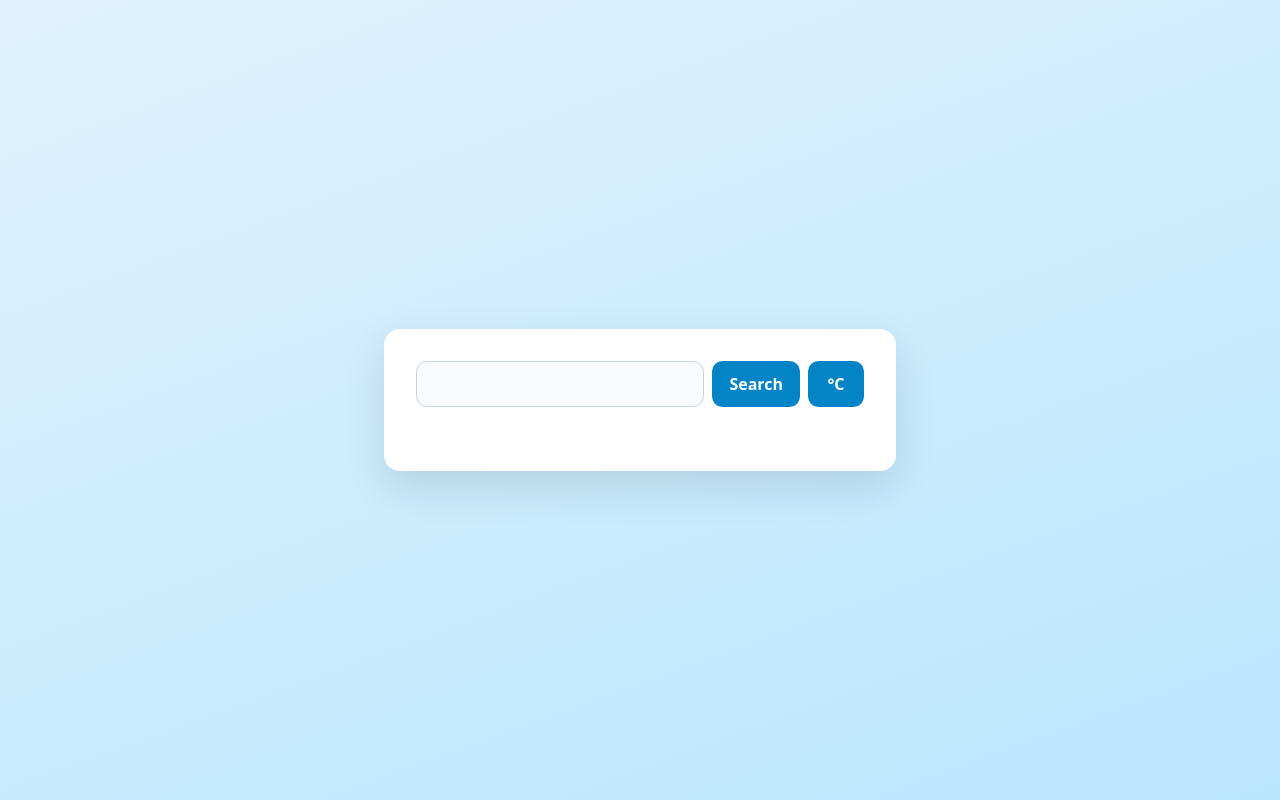
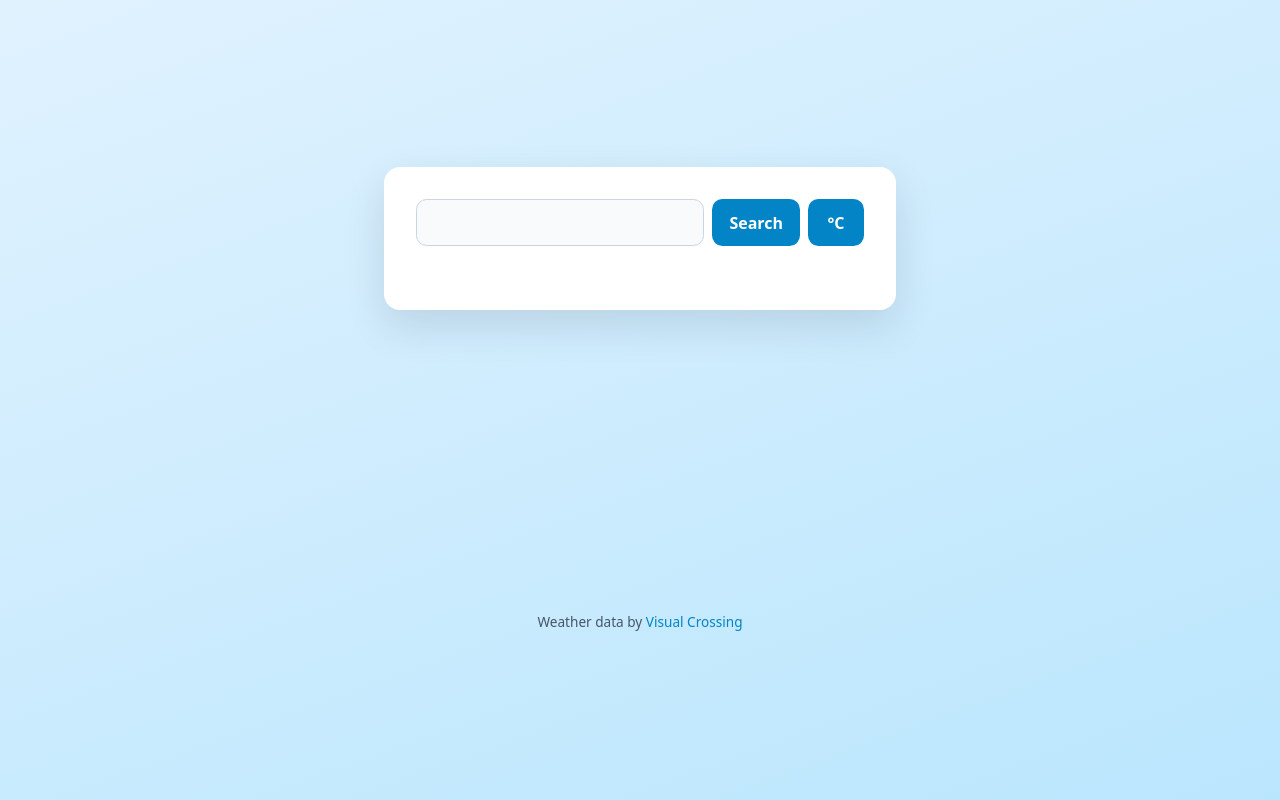
Before and after one commit to FilipNowakWay/Weather-App, a website built with webpack: page src/template.html in a window 1280 px wide. Built offline with nearby package versions, Linux system fonts and the light colour scheme; no server answers.

Commit message:
Add footer attribution

```diff
--- a/src/styles/main.css
+++ b/src/styles/main.css
@@ -14,6 +14,7 @@ body {
   min-height: 100vh;
   display: grid;
   place-items: center;
+  gap: 1rem;
   padding: 1.5rem;
   background: linear-gradient(160deg, var(--page-bg-start), var(--page-bg-end));
   color: var(--text);
@@ -82,3 +83,18 @@ body {
 #tempToggleBtn {
   min-width: 3.5rem;
 }
+
+footer {
+  color: var(--text-muted);
+  font-size: 0.85rem;
+  text-align: center;
+}
+
+footer a {
+  color: var(--accent);
+  text-decoration: none;
+}
+
+footer a:hover {
+  text-decoration: underline;
+}
--- a/src/template.html
+++ b/src/template.html
@@ -7,12 +7,24 @@
   </head>
   <body>
     <div id="main">
-        <form id="search-form">
-            <input type="input" id="search">
-            <button>Search</button>
-            <button id="tempToggleBtn" type="button" aria-label="Switch to Fahrenheit">°C</button>
-        </form>
-        <div id="weather"></div>
+      <form id="search-form">
+        <input type="input" id="search" />
+        <button>Search</button>
+        <button
+          id="tempToggleBtn"
+          type="button"
+          aria-label="Switch to Fahrenheit"
+        >
+          °C
+        </button>
+      </form>
+      <div id="weather"></div>
     </div>
+    <footer>
+      Weather data by
+      <a href="https://www.visualcrossing.com/" target="_blank" rel="noreferrer"
+        >Visual Crossing</a
+      >
+    </footer>
   </body>
 </html>
```
Also changed, not shown: src/modules/displayData.js (line endings or trailing spaces).
